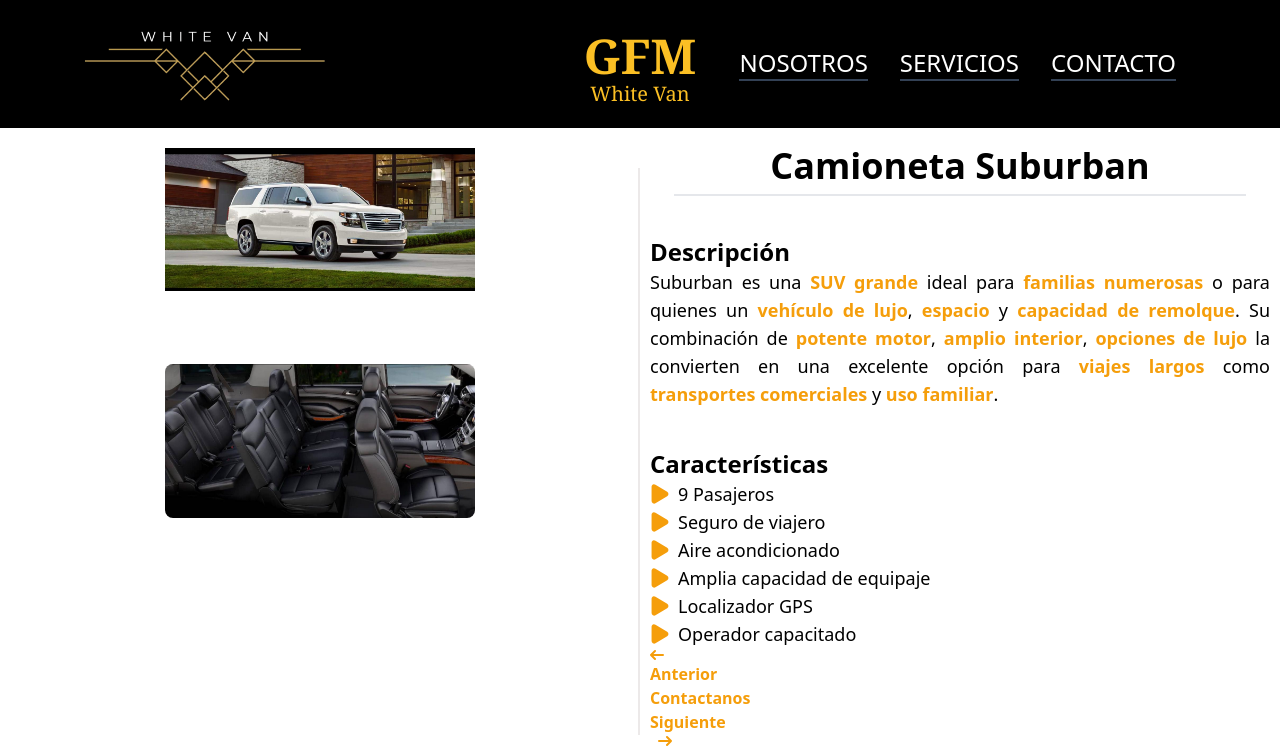
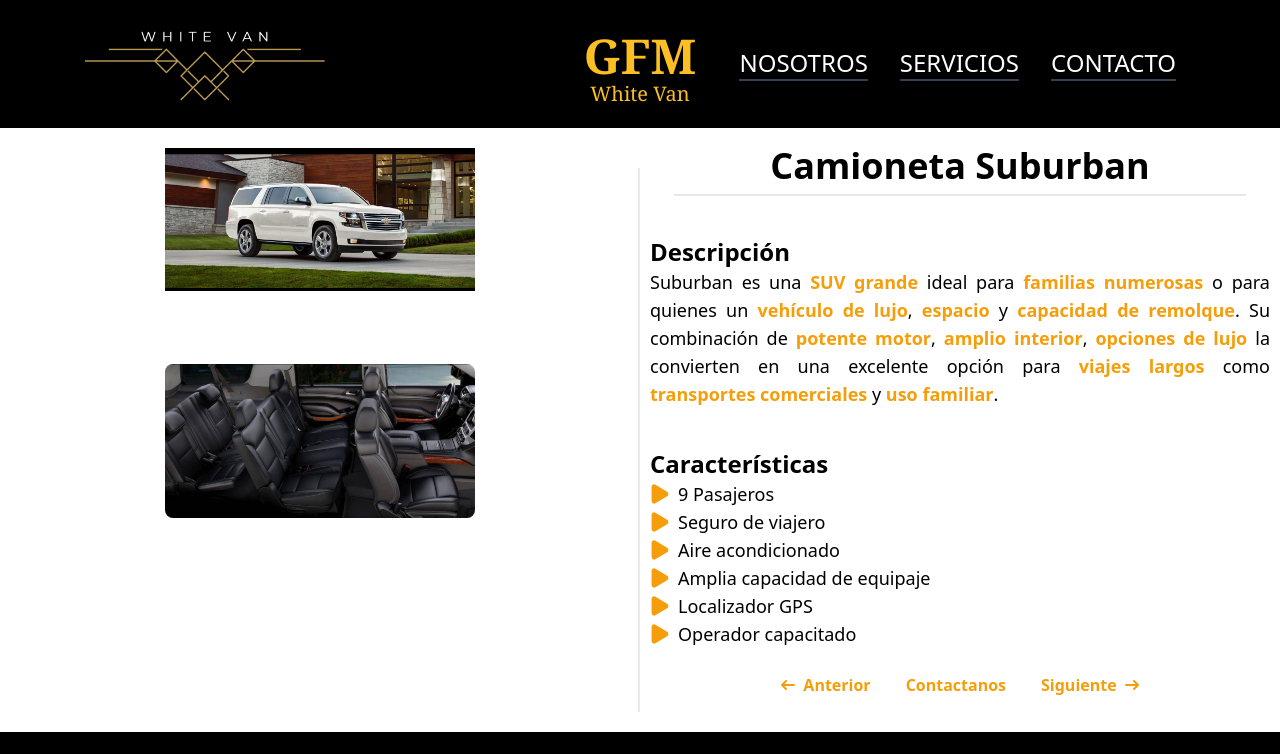
Before and after one commit to ALEXRO4/GFM_WhiteVan, a React (Vite) app: page /Diapositivas/Diapositiva3 in a window 1280 px wide. Shown: the top 754 px of the page. Built offline with nearby package versions, Linux system fonts and the light colour scheme.

Commit message:
9.4
Error visual en botones de diapositiva 3 se corrige

```diff
--- a/src/Categories/Diapositivas/estilo1.css
+++ b/src/Categories/Diapositivas/estilo1.css
@@ -66,7 +66,7 @@
     padding: 15px; /* Espacio alrededor de los botones */
     width: 100%;
     flex-wrap: wrap; /* Permite que los botones se acomoden en pantallas pequeñas */
-    box-shadow: 0px -2px 5px rgba(0, 0, 0, 0.1); /* Sombra sutil para mejor visualización */
+
 }
 
 .botones1 {
--- a/src/Categories/Diapositivas/estilo2.css
+++ b/src/Categories/Diapositivas/estilo2.css
@@ -86,7 +86,7 @@
     padding: 15px; /* Espacio alrededor de los botones */
     width: 100%;
     flex-wrap: wrap; /* Permite que los botones se acomoden en pantallas pequeñas */
-    box-shadow: 0px -2px 5px rgba(0, 0, 0, 0.1); /* Sombra sutil para mejor visualización */
+
 }
 
 .botones2 {
--- a/src/Categories/Diapositivas/estilo3.css
+++ b/src/Categories/Diapositivas/estilo3.css
@@ -80,7 +80,7 @@
     border: none;
 }
 
-.fondo2 {
+.fondo3 {
     display: flex;
     justify-content: center; /* Centra los botones */
     align-items: center;
@@ -89,10 +89,10 @@
     padding: 15px; /* Espacio alrededor de los botones */
     width: 100%;
     flex-wrap: wrap; /* Permite que los botones se acomoden en pantallas pequeñas */
-    box-shadow: 0px -2px 5px rgba(0, 0, 0, 0.1); /* Sombra sutil para mejor visualización */
+
 }
 
-.botones2 {
+.botones3 {
     display: flex;
     align-items: center;
     padding: 10px 15px;
--- a/src/Categories/Diapositivas/estilo4.css
+++ b/src/Categories/Diapositivas/estilo4.css
@@ -90,7 +90,7 @@
     padding: 15px; /* Espacio alrededor de los botones */
     width: 100%;
     flex-wrap: wrap; /* Permite que los botones se acomoden en pantallas pequeñas */
-    box-shadow: 0px -2px 5px rgba(0, 0, 0, 0.1); /* Sombra sutil para mejor visualización */
+
 }
 
 .botones4 {
--- a/src/Categories/Diapositivas/estilo5.css
+++ b/src/Categories/Diapositivas/estilo5.css
@@ -89,7 +89,7 @@
     padding: 15px; /* Espacio alrededor de los botones */
     width: 100%;
     flex-wrap: wrap; /* Permite que los botones se acomoden en pantallas pequeñas */
-    box-shadow: 0px -2px 5px rgba(0, 0, 0, 0.1); /* Sombra sutil para mejor visualización */
+
 }
 
 .botones5 {
```
